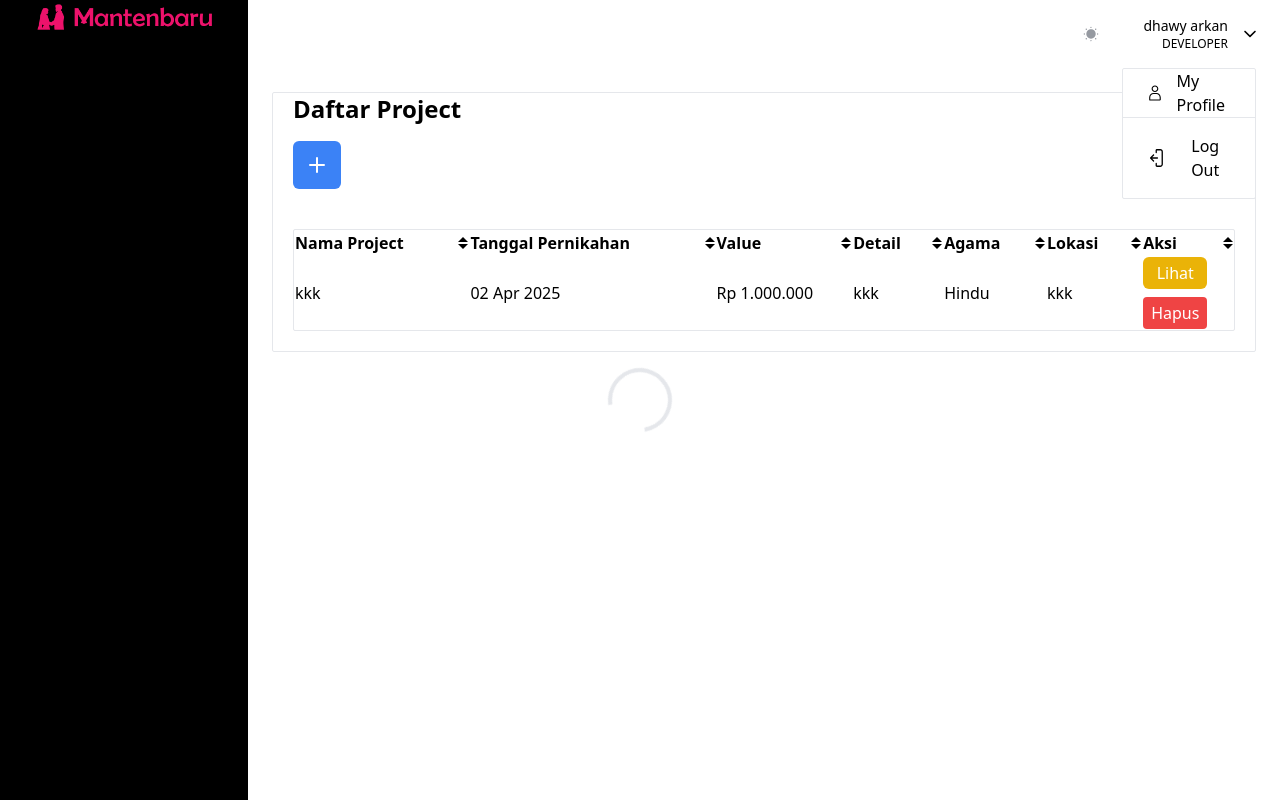
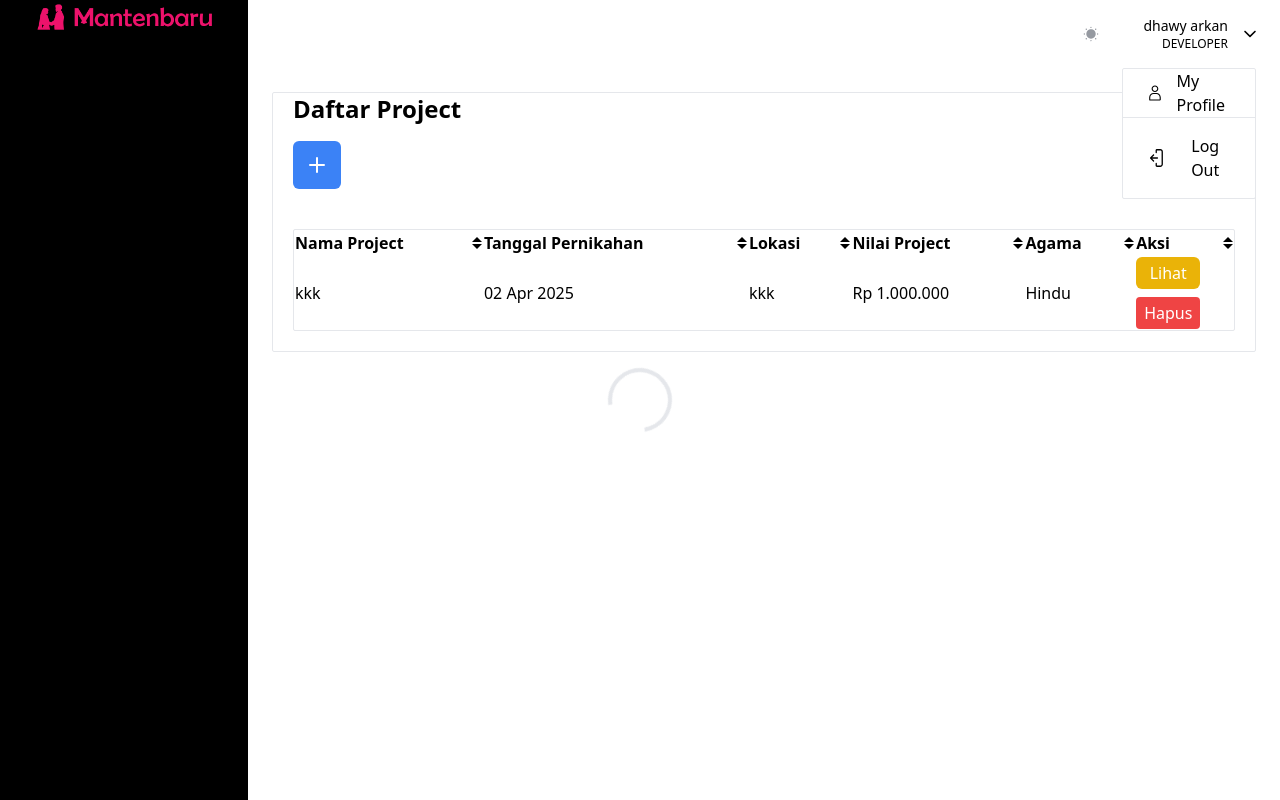
Before and after one commit to arkansys22/3RpM4nt3nB4rU, a CodeIgniter app: page /database/project in a window 1280 px wide. Run offline with CodeIgniter, Linux system fonts and the light colour scheme; a user stored in the database is signed in; data comes from the database, SQL or seed files in the repository; some libraries are stand-ins or nearby versions.

Commit message:
up
fixing halaman index project

```diff
--- a/application/views/project/index.php
+++ b/application/views/project/index.php
@@ -127,7 +127,7 @@
                         </th>
                         <th>
                           <div class="flex items-center justify-between gap-1.5">
-                            <p>Value</p>
+                            <p>Lokasi</p>
                             <div class="inline-flex flex-col space-y-[2px]">
                               <span class="inline-block">
                                 <svg
@@ -161,7 +161,7 @@
                         </th>
                         <th>
                           <div class="flex items-center justify-between gap-1.5">
-                            <p>Detail</p>
+                            <p>Nilai Project</p>
                             <div class="inline-flex flex-col space-y-[2px]">
                               <span class="inline-block">
                                 <svg
@@ -196,40 +196,6 @@
                         <th>
                           <div class="flex items-center justify-between gap-1.5">
                             <p>Agama</p>
-                            <div class="inline-flex flex-col space-y-[2px]">
-                              <span class="inline-block">
-                                <svg
-                                  class="fill-current"
-                                  width="10"
-                                  height="5"
-                                  viewBox="0 0 10 5"
-                                  fill="none"
-                                  xmlns="http://www.w3.org/2000/svg"
-                                >
-                                  <path d="M5 0L0 5H10L5 0Z" fill="" />
-                                </svg>
-                              </span>
-                              <span class="inline-block">
-                                <svg
-                                  class="fill-current"
-                                  width="10"
-                                  height="5"
-                                  viewBox="0 0 10 5"
-                                  fill="none"
-                                  xmlns="http://www.w3.org/2000/svg"
-                                >
-                                  <path
-                                    d="M5 5L10 0L-4.37114e-07 8.74228e-07L5 5Z"
-                                    fill=""
-                                  />
-                                </svg>
-                              </span>
-                            </div>
-                          </div>
-                        </th>
-                        <th>
-                          <div class="flex items-center justify-between gap-1.5">
-                            <p>Lokasi</p>
                             <div class="inline-flex flex-col space-y-[2px]">
                               <span class="inline-block">
                                 <svg
@@ -302,10 +268,9 @@
                   <tr>
                     <td><?= $p->project_name ?></td>
                     <td><?= tgl_indo($p->event_date) ?></td>
+                    <td><?= $p->location ?></td>
                     <td><?= "Rp " . number_format($p->value, 0, ',', '.'); ?></td>
-                    <td><?= $p->detail ?></td>
                     <td><?= $p->religion ?></td>
-                    <td><?= $p->location ?></td>
                     <td>
                     <div class="flex flex-col items-start gap-2 w-max">
                       <a href="<?= site_url('project/lihat/'.$p->id_session) ?>" class="inline-flex justify-center bg-yellow-500 text-white px-2 py-1 rounded-md hover:bg-yellow-600 text-center w-full">Lihat</a>
```
